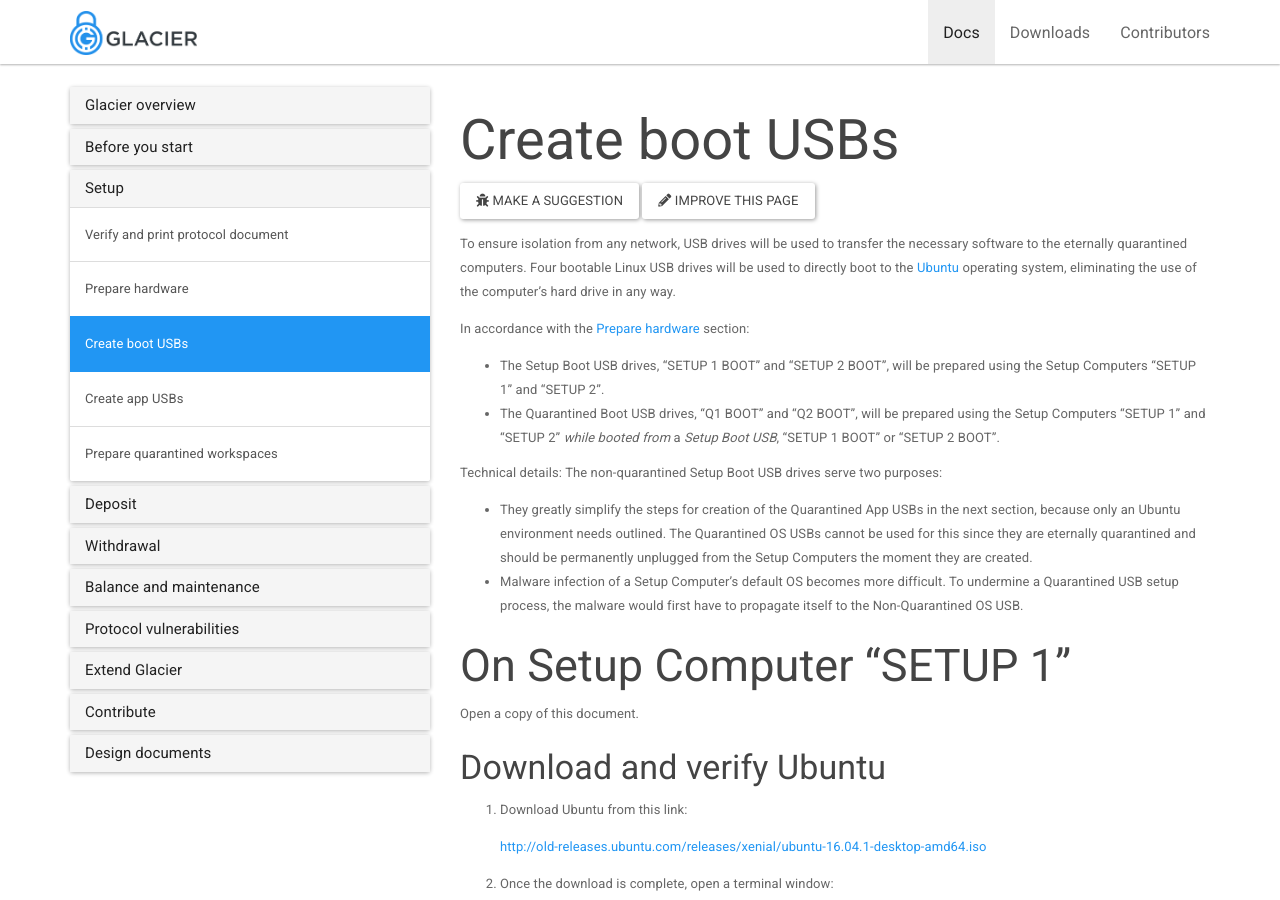
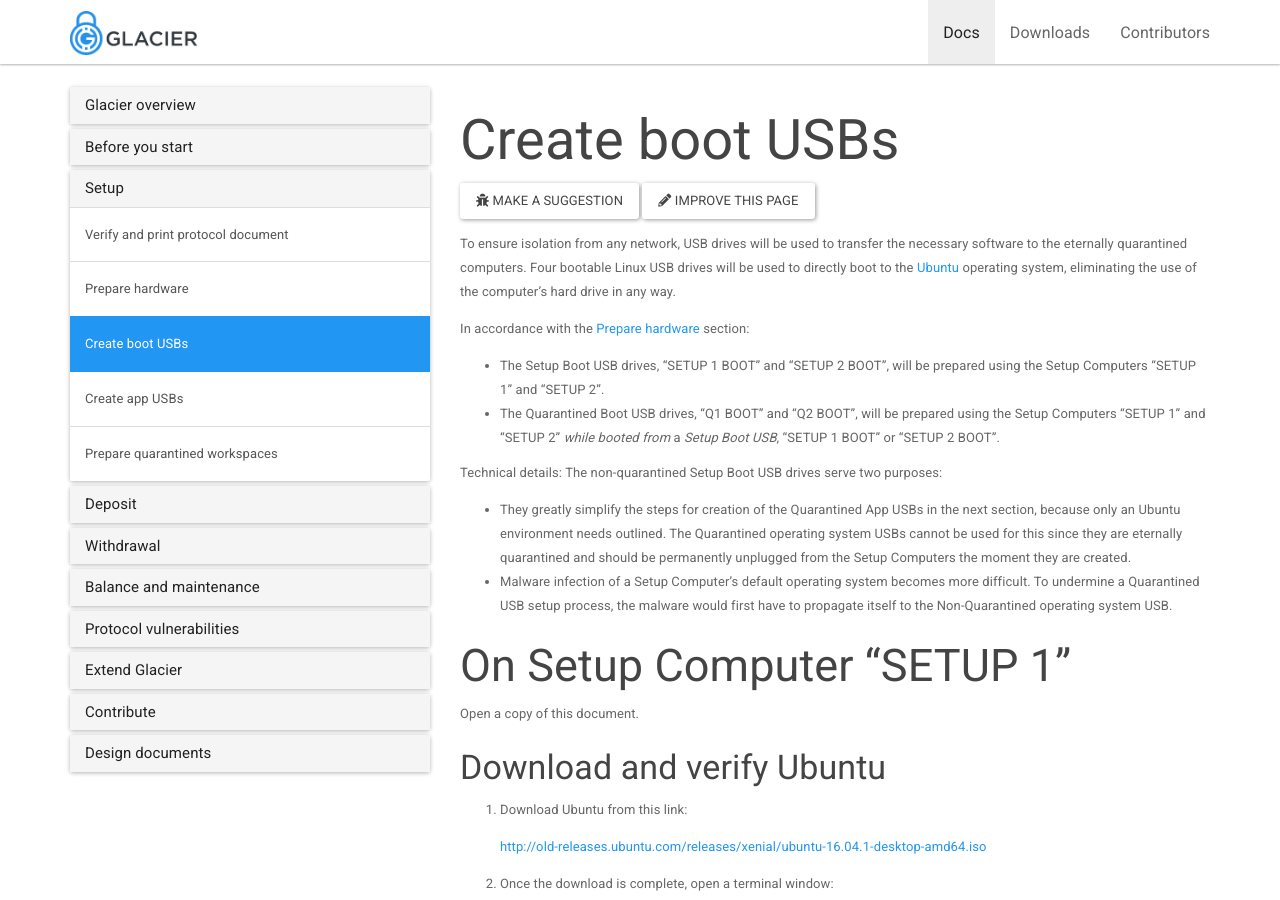
Before and after one commit to GlacierProtocol/glacierprotocol.github.io, a Jekyll site: the page built from _docs/setup/create-boot-usb.md, in a window 1280 px wide and 900 px high. Built offline with Jekyll 4.4.1, drawn with Linux system fonts in a browser that asks for light colours; nearby versions of some CDN libraries.

Commit message:
"OS" expanded to "operating system" for consistency

```diff
--- a/_docs/setup/create-boot-usb.md
+++ b/_docs/setup/create-boot-usb.md
@@ -20,12 +20,12 @@ the Setup Computers "SETUP 1" and "SETUP 2" *while booted from* a *Setup Boot US
 Technical details: The non-quarantined Setup Boot USB drives serve two purposes:
 
 * They greatly simplify the steps for creation of the Quarantined App USBs in the next
-section, because only an Ubuntu environment needs outlined. The Quarantined OS USBs
+section, because only an Ubuntu environment needs outlined. The Quarantined operating system USBs
 cannot be used for this since they are eternally quarantined and should be permanently
 unplugged from the Setup Computers the moment they are created.
-* Malware infection of a Setup Computer's default OS becomes more difficult. To
+* Malware infection of a Setup Computer's default operating system becomes more difficult. To
 undermine a Quarantined USB setup process, the malware would first have to propagate
-itself to the Non-Quarantined OS USB.
+itself to the Non-Quarantined operating system USB.
 
 ## On Setup Computer “SETUP 1”
 Open a copy of this document.
```
